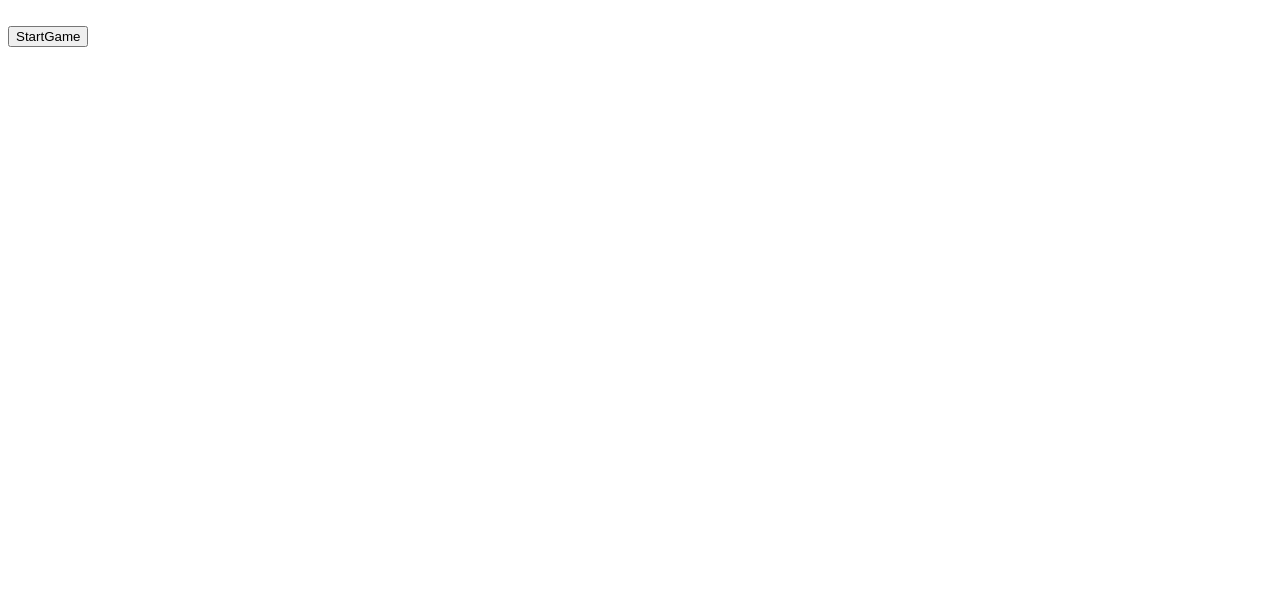
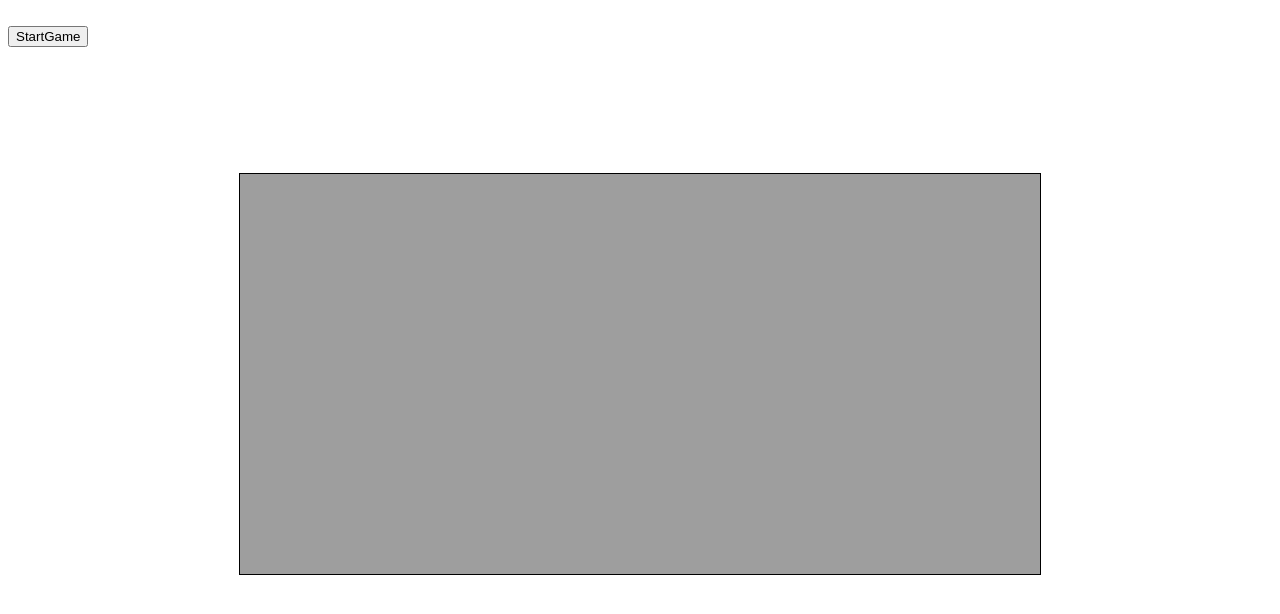
Before and after one commit to CarlaOnate/Siego-the-blind-guy-project, a plain HTML site: page index.html in a window 1280 px wide. Drawn offline with Linux system fonts and the light colour scheme.

Commit message:
intento section 1 x de 80 a 180

```diff
--- a/index.html
+++ b/index.html
@@ -11,7 +11,7 @@
     <br>
     <button id="start-button">StartGame</button>
     <div id="game-board">
-      <canvas width="400" height="500"></canvas>
+      <canvas width="800" height="400"></canvas>
     </div>
   <script type="text/javascript" src="script.js"></script>
 </body>
--- a/script.js
+++ b/script.js
@@ -1,17 +1,75 @@
+
+let canvas = document.querySelector('canvas')
+let ctx = canvas.getContext('2d')
+
+const audios = {
+    fridge: 'audioSource/fridge.mp3',
+    keys: 'audioSource/keys.mp3',
+    hit: 'audioSource/auch.mp3',
+    window: 'audioSource/windowWind.mp3',
+    tv: 'audioSource/tvChannel.mp3',
+    table: 'audioSource/tableForkSound.mp3',
+    sink: 'audioSource/sink.mp3',
+    microwave: 'audioSource/microwave.mp3',
+    door: 'audioSource/door.mp3',
+    desition: 'audioSource/desitionMaking.mp3',
+    couch: 'audioSource/couchChips.mp3',
+    computer: 'audioSource/computerKeyboard.mp3',
+    books: 'audioSource/booksFlippingPages.mp3',
+    drawer: 'audioSource/drawerCutlery.mp3',
+    kitchen: 'audioSource/kitchen.mp3'
+}
+
+const images = {
+    bg: 'Images/bg-siego.png',
+    romLeft: 'Images/rommie-sprite/rommie-leftW.png',
+    romRight: 'Images/rommie-sprite/rommie-rightE.png',
+    romBack: 'Images/rommie-sprite/rommie-backS.png',
+    romFront: 'Images/rommie-sprite/rommie-frontN.png',
+    siegoBack: 'Images/siego-sprites/siego-backS.png',
+    siegoLeft: 'Images/siego-sprites/siego-leftW.png',
+    siegoRight: 'Images/siego-sprites/siego-rightE.png',
+    siegoFront: 'Images/siego-sprites/siego_frontN.png'
+}
+
+class Background{
+    constructor() {
+        this.x = 0
+        this.y = 0
+        this.width = canvas.width
+        this.height = canvas.height
+        this.img = new Image()
+        this.img.src = images.bg
+        this.img.onload = () => {this.draw()}
+    }
+
+    draw(){
+        ctx.drawImage(this.img, this.x, this.y, this.width, this.height)
+    }
+}
+
+
+const bg = new Background()
+
+//Funcion para separar audio
+function panning(audio, panSide){ //panSide needs number
+    let audioCtx = new AudioContext()
+    let htmlAudio = document.createElement('audio')
+    htmlAudio.src = `${audio}`
+    let source = audioCtx.createMediaElementSource(htmlAudio)
+    let panNode = audioCtx.createStereoPanner()
+    audioCtx.destination
+    source.connect(panNode)
+    panNode.connect(audioCtx.destination)
+    panNode.pan.value = panSide
+    console.log(panNode.pan)
+    htmlAudio.play()
+}
 
 //Para el sonido puedes borrar esto
 window.onload = function() {
     document.getElementById("start-button").onclick = function() {
-        let audioCtx = new AudioContext()
-        let htmlAudio = document.createElement('audio')
-        htmlAudio.src = 'AudioSources/poker-chips-daniel_simon.mp3'
-        let source = audioCtx.createMediaElementSource(htmlAudio)
-        let panNode = audioCtx.createStereoPanner()
-        audioCtx.destination
-        source.connect(panNode)
-        panNode.connect(audioCtx.destination)
-        panNode.pan.value = -1
-        htmlAudio.play()
-        console.log(panNode.pan)
+        bg.draw()
+        ctx.fillRect(180, 0, 10, 10)
     }
 }
--- a/style.css
+++ b/style.css
@@ -0,0 +1,14 @@
+body{
+
+}
+
+#game-board{
+    display: flex;
+    align-items: center;
+    justify-content: center;
+    padding: 10%;
+}
+
+canvas{
+    border: 1px solid;
+}
```
Also changed, not shown: 4 other files.
